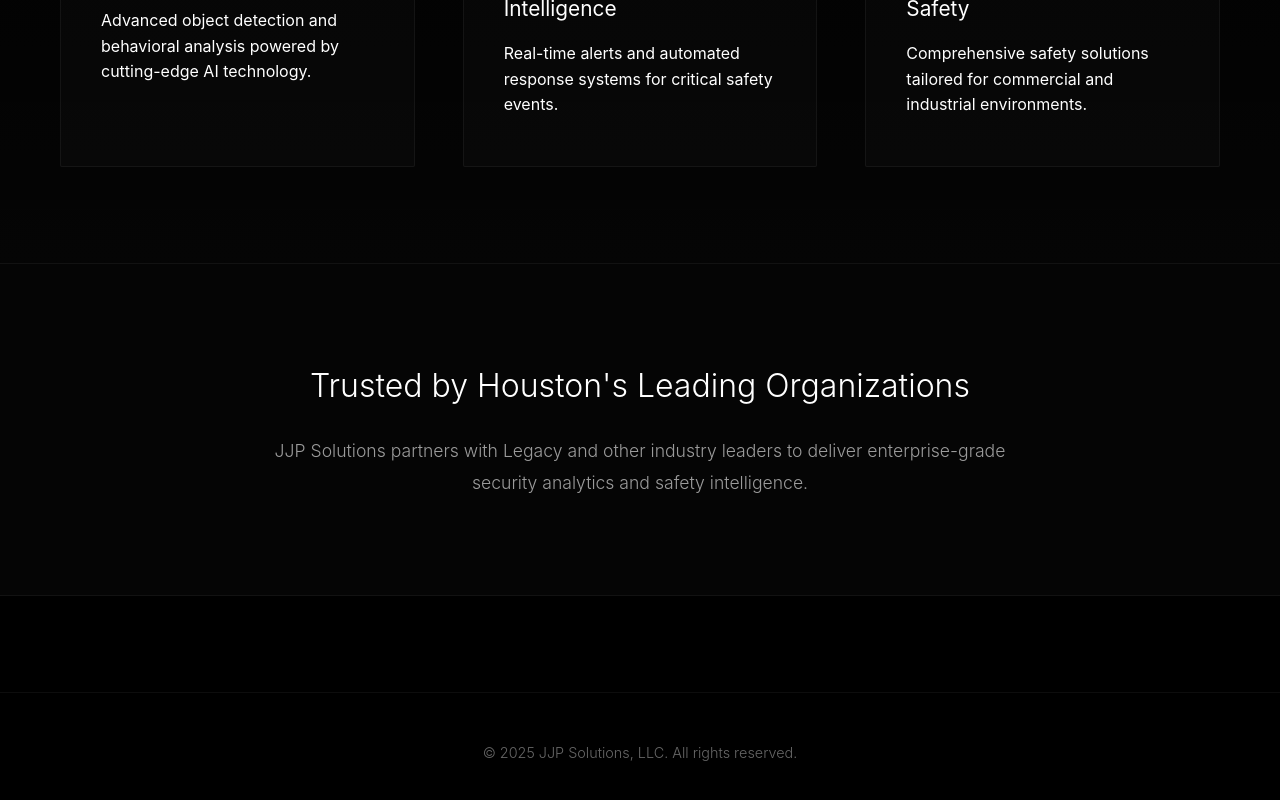
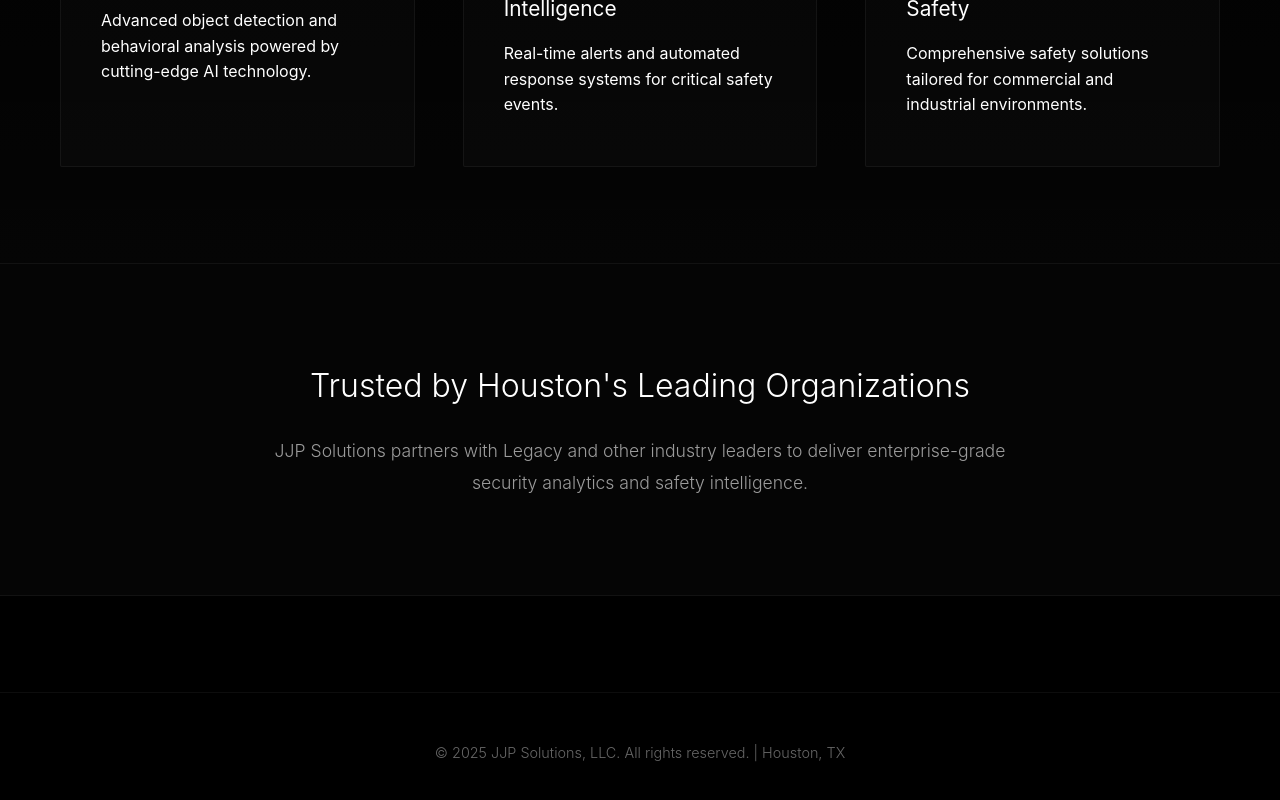
Before and after one commit to Swimhack/jjpsolutions, a plain HTML site: page index.html in a window 1280 px wide. Shown: the part 995-1795 px from the top of the page. Drawn offline with Linux system fonts and the light colour scheme.

Commit message:
Test CI/CD deployment

```diff
--- a/index.html
+++ b/index.html
@@ -57,7 +57,7 @@
 
     <footer>
         <div class="container">
-            <p>&copy; 2025 JJP Solutions, LLC. All rights reserved.</p>
+            <p>&copy; 2025 JJP Solutions, LLC. All rights reserved. | Houston, TX</p>
         </div>
     </footer>
 </body>
```
